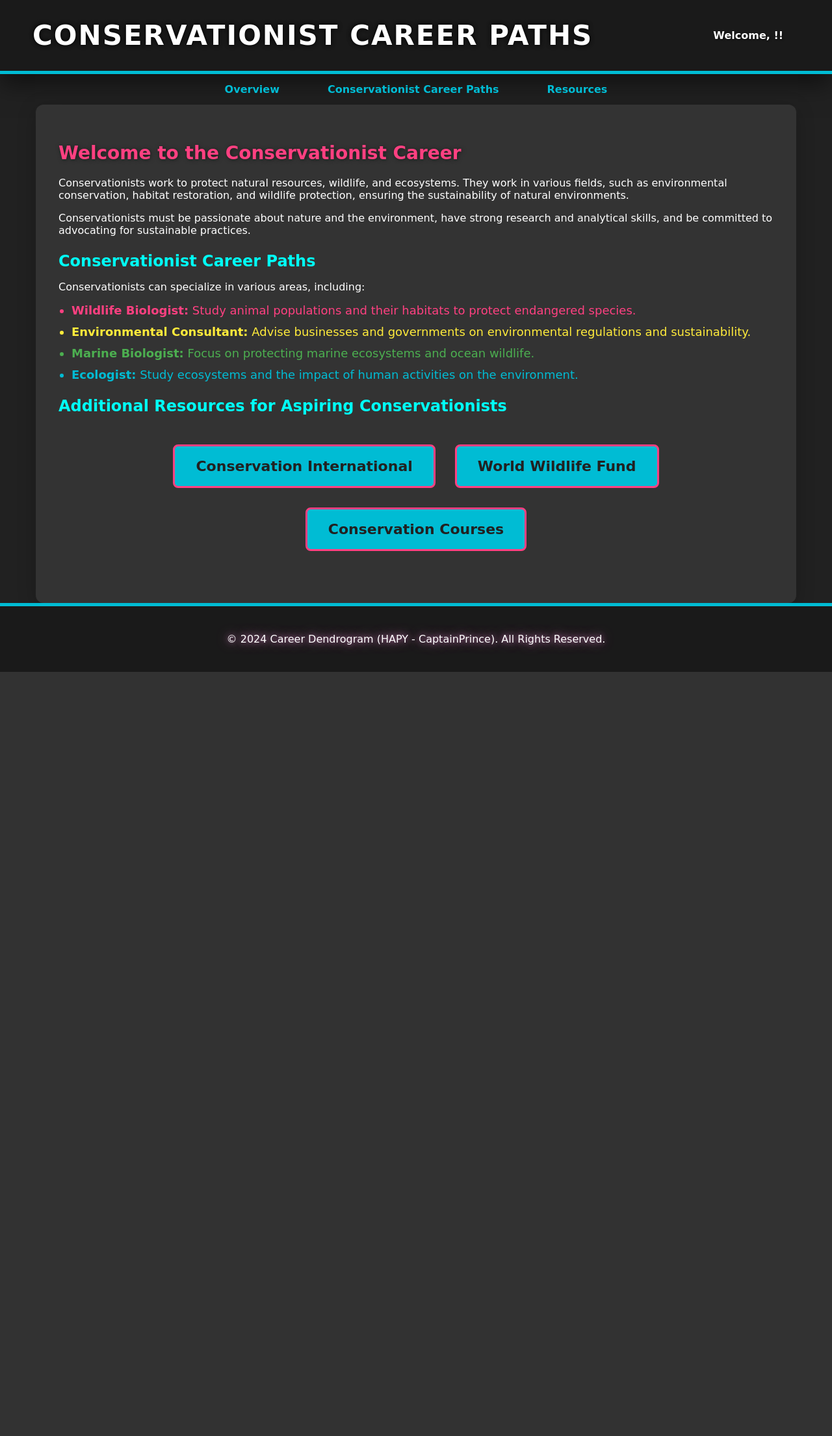
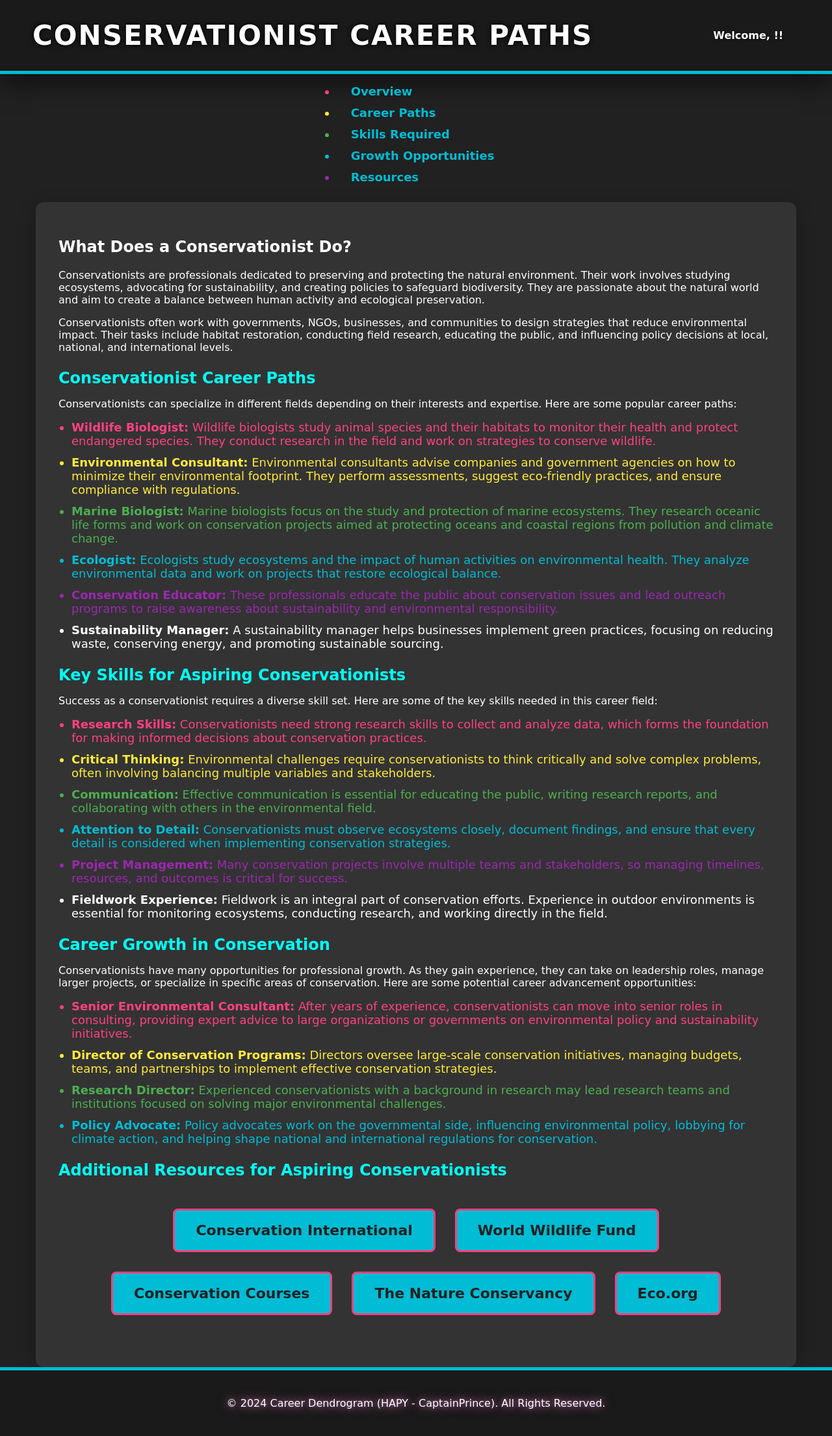
Before and after one commit to 01Prathamesh/Career_Dendrogram_Project, a Django app: template careers/templates/careers/options/conservationist.html in a window 1280 px wide. Shown: the whole page at 65% size. Before the commit the page ends 1034 px from the top, so only its background shows below. Run offline with Django 5.2, Linux system fonts and the light colour scheme; the template is opened without the code that fills it, so the values that code supplies are empty.

Commit message:
Updated Career Options: Enhanced Conservationist Career page with more detailed content:
Updated overview of the conservationist role, focusing on the importance of protecting natural resources and wildlife.
Expanded career paths, covering specializations like Wildlife Biologist, Environmental Consultant, Marine Biologist, and Ecologist.
Added relevant resources for aspiring conservationists, including links to Conservation International, World Wildlife Fund, and conservation courses.

```diff
--- a/careers/templates/careers/options/conservationist.html
+++ b/careers/templates/careers/options/conservationist.html
@@ -7,49 +7,99 @@
     <link rel="icon" href="{% static 'media/favicon.png' %}">
     <title>Conservationist Career</title>
     <link rel="stylesheet" href="{% static 'careers/options/styles.css' %}">
+    <meta name="description" content="Explore the career paths of conservationists, from wildlife biologists to marine specialists. Learn about the skills needed to succeed in protecting our planet.">
+    <meta name="keywords" content="Conservationist, Wildlife Biologist, Environmental Consultant, Marine Biologist, Ecologist, Career Paths, Sustainability">
+    <meta name="author" content="Career Dendrogram">
+    <meta property="og:title" content="Conservationist Career Paths">
+    <meta property="og:description" content="Discover various conservationist career paths, and find resources and career growth opportunities in protecting nature and the environment.">
+    <meta property="og:image" content="{% static 'media/conservationist-career.jpg' %}">
+    <meta property="og:url" content="https://yourwebsite.com/conservationist-career">
 </head>
 <body>
+
+<!-- Header Section -->
 <header>
     <div class="header-title">Conservationist Career Paths</div>
     <div class="user-info">Welcome, {{ user.first_name }} {{ user.last_name }}!!</div>
 </header>
 
+<!-- Navigation Bar -->
 <nav class="navbar">
-        <a href="#overview">Overview</a>
-        <a href="#conservationist-paths">Conservationist Career Paths</a>
-        <a href="#resources">Resources</a>
+    <ul>
+        <li><a href="#overview">Overview</a></li>
+        <li><a href="#conservationist-paths">Career Paths</a></li>
+        <li><a href="#skills">Skills Required</a></li>
+        <li><a href="#growth">Growth Opportunities</a></li>
+        <li><a href="#resources">Resources</a></li>
+    </ul>
 </nav>
 
+<!-- Main Content Section -->
 <div class="content">
+    <!-- Overview Section -->
     <section id="overview">
-            <h2 class="welcome-message">Welcome to the Conservationist Career</h2>
-            <p>Conservationists work to protect natural resources, wildlife, and ecosystems. They work in various fields, such as environmental conservation, habitat restoration, and wildlife protection, ensuring the sustainability of natural environments.</p>
-            <p>Conservationists must be passionate about nature and the environment, have strong research and analytical skills, and be committed to advocating for sustainable practices.</p>
+        <h2 class="section-title">What Does a Conservationist Do?</h2>
+        <p>Conservationists are professionals dedicated to preserving and protecting the natural environment. Their work involves studying ecosystems, advocating for sustainability, and creating policies to safeguard biodiversity. They are passionate about the natural world and aim to create a balance between human activity and ecological preservation.</p>
+        <p>Conservationists often work with governments, NGOs, businesses, and communities to design strategies that reduce environmental impact. Their tasks include habitat restoration, conducting field research, educating the public, and influencing policy decisions at local, national, and international levels.</p>
     </section>
 
+    <!-- Conservationist Career Paths Section -->
     <section id="conservationist-paths">
-            <h3>Conservationist Career Paths</h3>
-            <p>Conservationists can specialize in various areas, including:</p>
+        <h3 class="section-title">Conservationist Career Paths</h3>
+        <p>Conservationists can specialize in different fields depending on their interests and expertise. Here are some popular career paths:</p>
         <ul>
-                <li><strong>Wildlife Biologist:</strong> Study animal populations and their habitats to protect endangered species.</li>
-                <li><strong>Environmental Consultant:</strong> Advise businesses and governments on environmental regulations and sustainability.</li>
-                <li><strong>Marine Biologist:</strong> Focus on protecting marine ecosystems and ocean wildlife.</li>
-                <li><strong>Ecologist:</strong> Study ecosystems and the impact of human activities on the environment.</li>
+            <li><strong>Wildlife Biologist:</strong> Wildlife biologists study animal species and their habitats to monitor their health and protect endangered species. They conduct research in the field and work on strategies to conserve wildlife.</li>
+            <li><strong>Environmental Consultant:</strong> Environmental consultants advise companies and government agencies on how to minimize their environmental footprint. They perform assessments, suggest eco-friendly practices, and ensure compliance with regulations.</li>
+            <li><strong>Marine Biologist:</strong> Marine biologists focus on the study and protection of marine ecosystems. They research oceanic life forms and work on conservation projects aimed at protecting oceans and coastal regions from pollution and climate change.</li>
+            <li><strong>Ecologist:</strong> Ecologists study ecosystems and the impact of human activities on environmental health. They analyze environmental data and work on projects that restore ecological balance.</li>
+            <li><strong>Conservation Educator:</strong> These professionals educate the public about conservation issues and lead outreach programs to raise awareness about sustainability and environmental responsibility.</li>
+            <li><strong>Sustainability Manager:</strong> A sustainability manager helps businesses implement green practices, focusing on reducing waste, conserving energy, and promoting sustainable sourcing.</li>
         </ul>
     </section>
 
+    <!-- Skills Required Section -->
+    <section id="skills">
+        <h3 class="section-title">Key Skills for Aspiring Conservationists</h3>
+        <p>Success as a conservationist requires a diverse skill set. Here are some of the key skills needed in this career field:</p>
+        <ul>
+            <li><strong>Research Skills:</strong> Conservationists need strong research skills to collect and analyze data, which forms the foundation for making informed decisions about conservation practices.</li>
+            <li><strong>Critical Thinking:</strong> Environmental challenges require conservationists to think critically and solve complex problems, often involving balancing multiple variables and stakeholders.</li>
+            <li><strong>Communication:</strong> Effective communication is essential for educating the public, writing research reports, and collaborating with others in the environmental field.</li>
+            <li><strong>Attention to Detail:</strong> Conservationists must observe ecosystems closely, document findings, and ensure that every detail is considered when implementing conservation strategies.</li>
+            <li><strong>Project Management:</strong> Many conservation projects involve multiple teams and stakeholders, so managing timelines, resources, and outcomes is critical for success.</li>
+            <li><strong>Fieldwork Experience:</strong> Fieldwork is an integral part of conservation efforts. Experience in outdoor environments is essential for monitoring ecosystems, conducting research, and working directly in the field.</li>
+        </ul>
+    </section>
+
+    <!-- Growth Opportunities Section -->
+    <section id="growth">
+        <h3 class="section-title">Career Growth in Conservation</h3>
+        <p>Conservationists have many opportunities for professional growth. As they gain experience, they can take on leadership roles, manage larger projects, or specialize in specific areas of conservation. Here are some potential career advancement opportunities:</p>
+        <ul>
+            <li><strong>Senior Environmental Consultant:</strong> After years of experience, conservationists can move into senior roles in consulting, providing expert advice to large organizations or governments on environmental policy and sustainability initiatives.</li>
+            <li><strong>Director of Conservation Programs:</strong> Directors oversee large-scale conservation initiatives, managing budgets, teams, and partnerships to implement effective conservation strategies.</li>
+            <li><strong>Research Director:</strong> Experienced conservationists with a background in research may lead research teams and institutions focused on solving major environmental challenges.</li>
+            <li><strong>Policy Advocate:</strong> Policy advocates work on the governmental side, influencing environmental policy, lobbying for climate action, and helping shape national and international regulations for conservation.</li>
+        </ul>
+    </section>
+
+    <!-- Resources Section -->
     <section id="resources">
-            <h3>Additional Resources for Aspiring Conservationists</h3>
+        <h3 class="section-title">Additional Resources for Aspiring Conservationists</h3>
         <div class="button-container">
             <a href="https://www.conservation.org" class="button">Conservation International</a>
             <a href="https://www.worldwildlife.org" class="button">World Wildlife Fund</a>
             <a href="https://www.udemy.com" class="button">Conservation Courses</a>
+            <a href="https://www.nature.org" class="button">The Nature Conservancy</a>
+            <a href="https://www.eco.org" class="button">Eco.org</a>
         </div>
     </section>
 </div>
 
+<!-- Footer Section -->
 <footer>
     <p>&copy; 2024 Career Dendrogram (HAPY - CaptainPrince). All Rights Reserved.</p>
 </footer>
+
 </body>
 </html>
```
Lines whose indentation alone changed are shown as unchanged.
